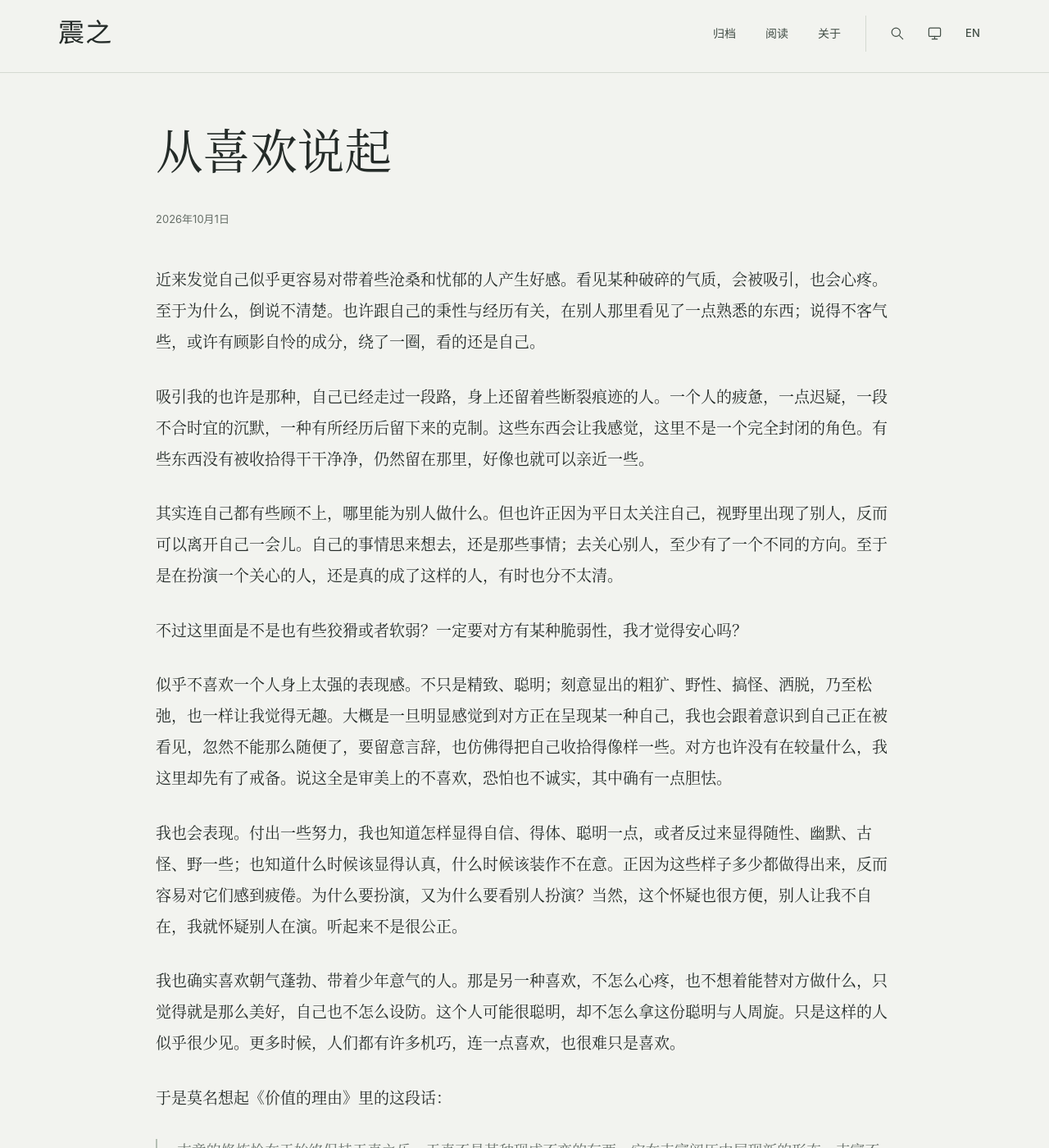
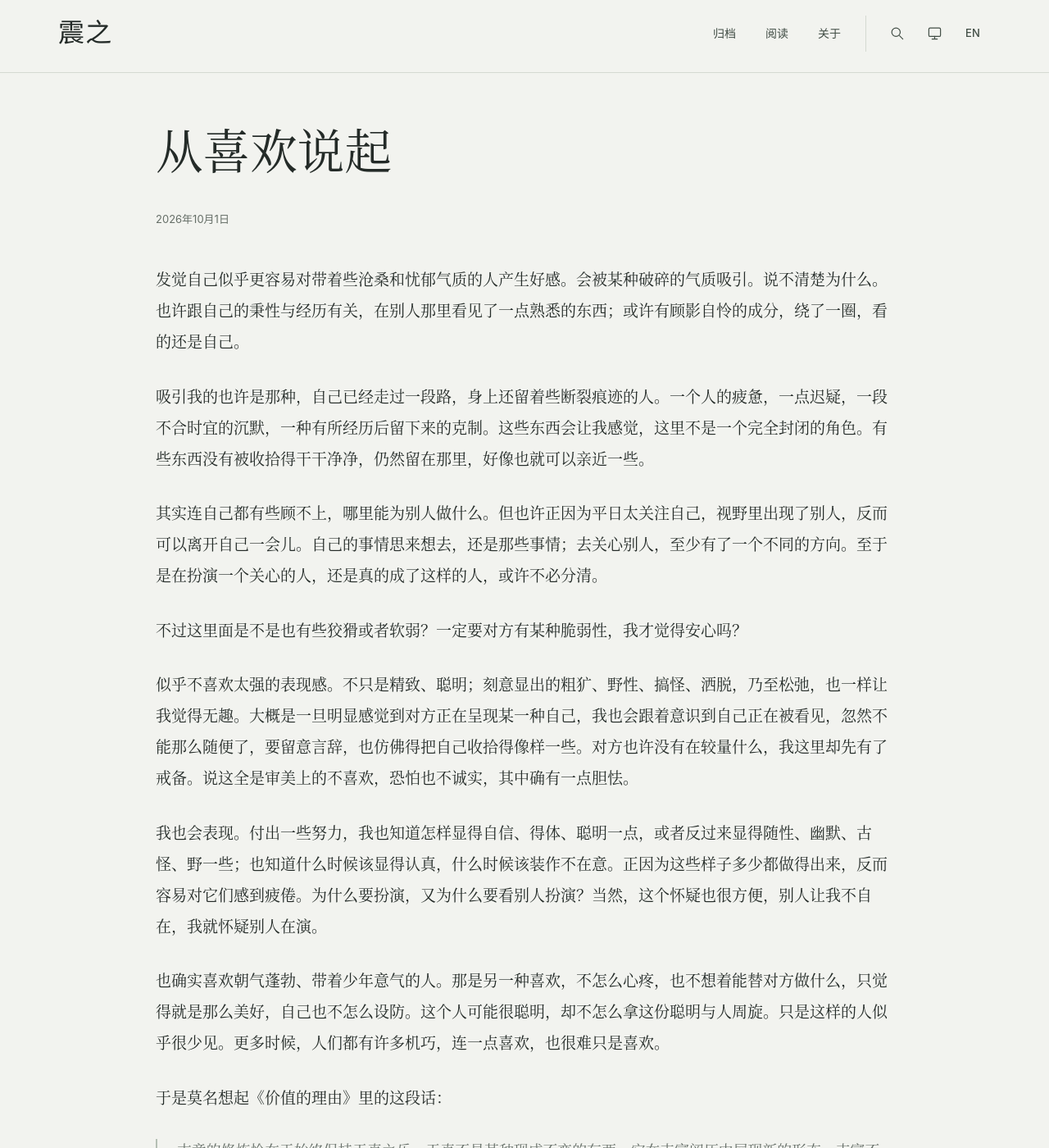
Before and after one commit to wille2creo/wille2creo.github.io, a Jekyll site: the page built from _posts/zh/2026-10-01-从喜欢说起.md, in a window 1280 px wide and 1400 px high. Shown: the whole window at 82% size. Built offline with Jekyll 4.4.1, drawn with Linux system fonts in a browser that asks for light colours; some web fonts are replaced; some of the changed text lies outside the part shown.

Commit message:
update post

```diff
--- a/_posts/zh/2026-10-01-从喜欢说起.md
+++ b/_posts/zh/2026-10-01-从喜欢说起.md
@@ -4,19 +4,19 @@ excerpt: >-
   近来发觉自己似乎更容易对带着些沧桑和忧郁的人产生好感
 ---
 
-近来发觉自己似乎更容易对带着些沧桑和忧郁的人产生好感。看见某种破碎的气质，会被吸引，也会心疼。至于为什么，倒说不清楚。也许跟自己的秉性与经历有关，在别人那里看见了一点熟悉的东西；说得不客气些，或许有顾影自怜的成分，绕了一圈，看的还是自己。
+发觉自己似乎更容易对带着些沧桑和忧郁气质的人产生好感。会被某种破碎的气质吸引。说不清楚为什么。也许跟自己的秉性与经历有关，在别人那里看见了一点熟悉的东西；或许有顾影自怜的成分，绕了一圈，看的还是自己。
 
 吸引我的也许是那种，自己已经走过一段路，身上还留着些断裂痕迹的人。一个人的疲惫，一点迟疑，一段不合时宜的沉默，一种有所经历后留下来的克制。这些东西会让我感觉，这里不是一个完全封闭的角色。有些东西没有被收拾得干干净净，仍然留在那里，好像也就可以亲近一些。
 
-其实连自己都有些顾不上，哪里能为别人做什么。但也许正因为平日太关注自己，视野里出现了别人，反而可以离开自己一会儿。自己的事情思来想去，还是那些事情；去关心别人，至少有了一个不同的方向。至于是在扮演一个关心的人，还是真的成了这样的人，有时也分不太清。
+其实连自己都有些顾不上，哪里能为别人做什么。但也许正因为平日太关注自己，视野里出现了别人，反而可以离开自己一会儿。自己的事情思来想去，还是那些事情；去关心别人，至少有了一个不同的方向。至于是在扮演一个关心的人，还是真的成了这样的人，或许不必分清。
 
 不过这里面是不是也有些狡猾或者软弱？一定要对方有某种脆弱性，我才觉得安心吗？
 
-似乎不喜欢一个人身上太强的表现感。不只是精致、聪明；刻意显出的粗犷、野性、搞怪、洒脱，乃至松弛，也一样让我觉得无趣。大概是一旦明显感觉到对方正在呈现某一种自己，我也会跟着意识到自己正在被看见，忽然不能那么随便了，要留意言辞，也仿佛得把自己收拾得像样一些。对方也许没有在较量什么，我这里却先有了戒备。说这全是审美上的不喜欢，恐怕也不诚实，其中确有一点胆怯。
+似乎不喜欢太强的表现感。不只是精致、聪明；刻意显出的粗犷、野性、搞怪、洒脱，乃至松弛，也一样让我觉得无趣。大概是一旦明显感觉到对方正在呈现某一种自己，我也会跟着意识到自己正在被看见，忽然不能那么随便了，要留意言辞，也仿佛得把自己收拾得像样一些。对方也许没有在较量什么，我这里却先有了戒备。说这全是审美上的不喜欢，恐怕也不诚实，其中确有一点胆怯。
 
-我也会表现。付出一些努力，我也知道怎样显得自信、得体、聪明一点，或者反过来显得随性、幽默、古怪、野一些；也知道什么时候该显得认真，什么时候该装作不在意。正因为这些样子多少都做得出来，反而容易对它们感到疲倦。为什么要扮演，又为什么要看别人扮演？当然，这个怀疑也很方便，别人让我不自在，我就怀疑别人在演。听起来不是很公正。
+我也会表现。付出一些努力，我也知道怎样显得自信、得体、聪明一点，或者反过来显得随性、幽默、古怪、野一些；也知道什么时候该显得认真，什么时候该装作不在意。正因为这些样子多少都做得出来，反而容易对它们感到疲倦。为什么要扮演，又为什么要看别人扮演？当然，这个怀疑也很方便，别人让我不自在，我就怀疑别人在演。
 
-我也确实喜欢朝气蓬勃、带着少年意气的人。那是另一种喜欢，不怎么心疼，也不想着能替对方做什么，只觉得就是那么美好，自己也不怎么设防。这个人可能很聪明，却不怎么拿这份聪明与人周旋。只是这样的人似乎很少见。更多时候，人们都有许多机巧，连一点喜欢，也很难只是喜欢。
+也确实喜欢朝气蓬勃、带着少年意气的人。那是另一种喜欢，不怎么心疼，也不想着能替对方做什么，只觉得就是那么美好，自己也不怎么设防。这个人可能很聪明，却不怎么拿这份聪明与人周旋。只是这样的人似乎很少见。更多时候，人们都有许多机巧，连一点喜欢，也很难只是喜欢。
 
 于是莫名想起《价值的理由》里的这段话：
 
@@ -27,4 +27,4 @@ excerpt: >-
 如此想来，少年意气未必只是未经世事，沧桑也未必非得以世故告终。一个人知道事情并不简单，却还肯直接地喜欢、高兴、投入；有了保护自己的办法，也不必总是用上。那些经历确实刻骨，却也没有全都沉淀成机巧。或许这也是“丰富”不同于“芜杂”的一点意思。
 
 但也不能因此认定自己从那些疲惫和迟疑里看见的，必定是可贵的天真。伤痕不是凭据，忧郁也能成为一种姿态。我喜欢的两类人，大概也不能归结为同一个理由。
-至于我的好感里有多少胆怯，多少自矜，暂且说不清。但有时候，确实也没有那么多事。看见一个人有兴致，带着一股未经打折的欢喜，自己也跟着高兴。
+至于我的好感里有多少胆怯，多少自矜，其实也不重要。看见一个人有兴致，带着一股未经打折的欢喜，自己也跟着高兴。
```
